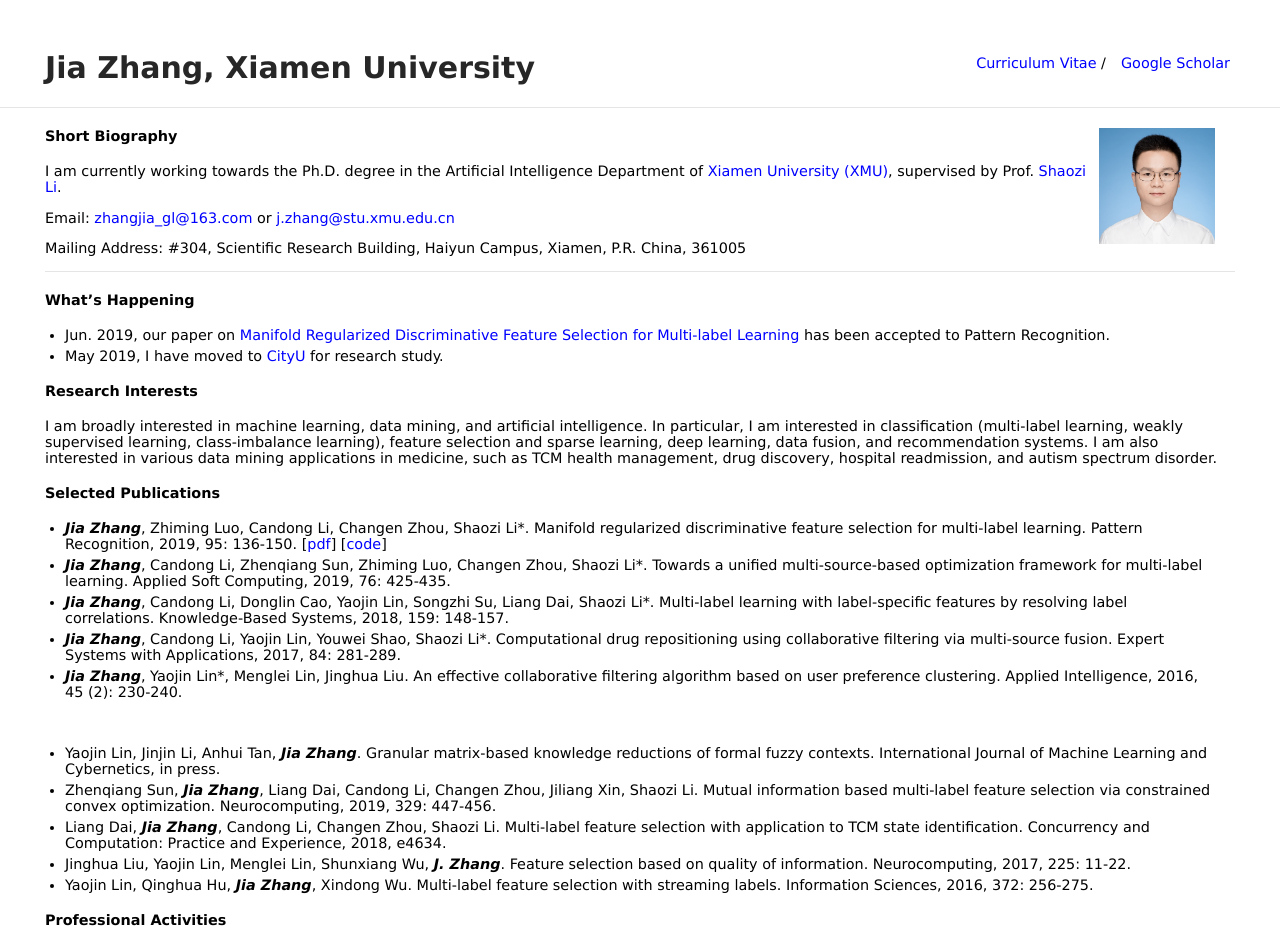
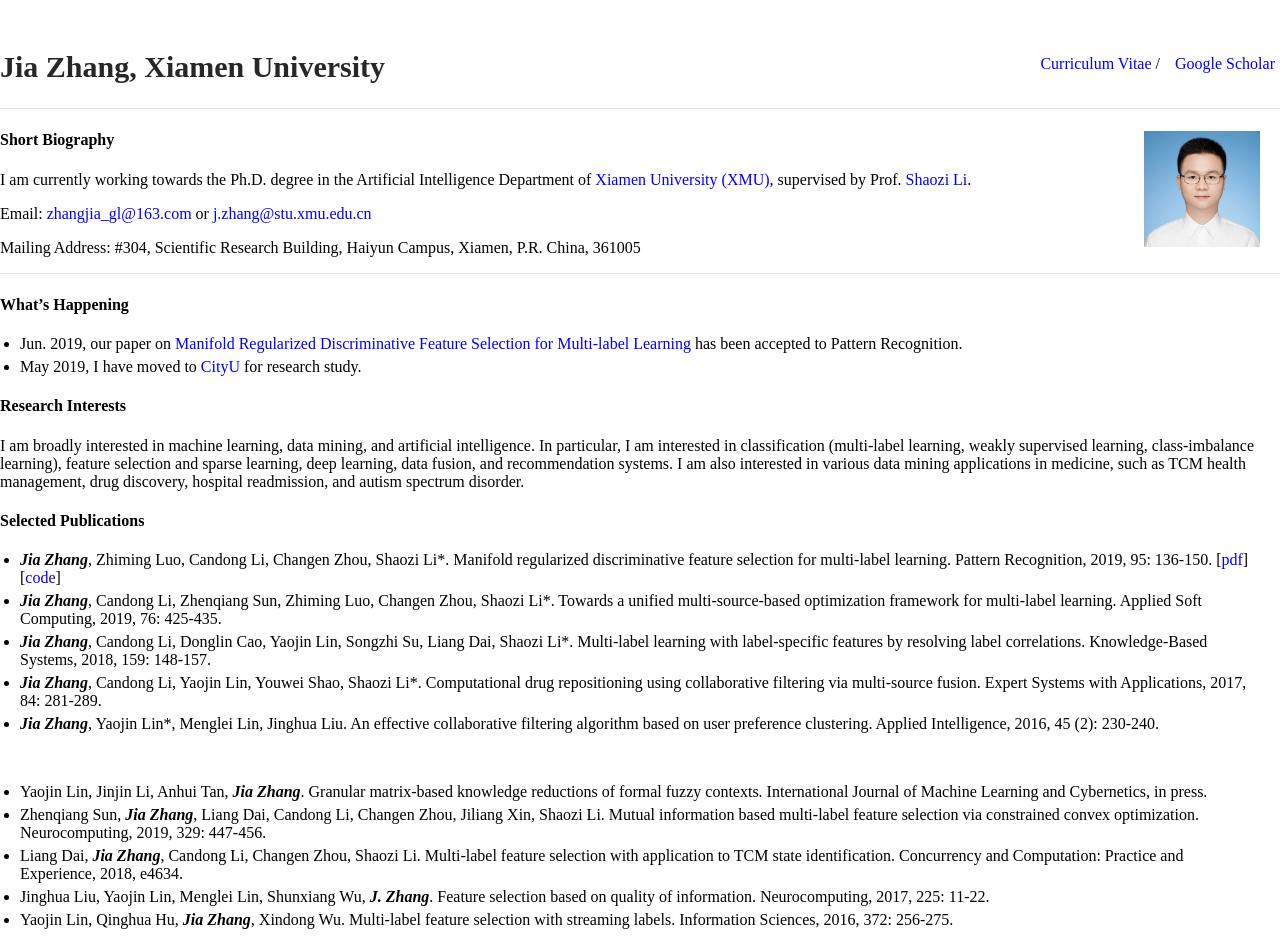
Before and after one commit to jiazhang-ml/jiazhang-ml.github.io, a Jekyll site: the page built from index.md, in a window 1280 px wide. Shown: the top 948 px of the page. Built offline with Jekyll 4.4.1, drawn with Linux system fonts in a browser that asks for light colours.

Commit message:
Update _style.scss

```diff
--- a/_sass/_style.scss
+++ b/_sass/_style.scss
@@ -11,8 +11,8 @@ html {
 }
 body {
     margin: 0;
-    font-family:"Century Gothic", "Lucida Grande", arial, sans-serif;
-    font-size: 90%;
+    font-family: "Times New Roman";
+    font-size: 100%;
     height: 100%;
 }
 a {
@@ -34,7 +34,7 @@ hr {
  */
 
 #author-name {
-    font-family:"Century Gothic", "Lucida Grande", arial, sans-serif;
+    font-family: "Times New Roman";
     font-weight:bold;
     font-size: 30px;
     color: #272727;
@@ -68,7 +68,7 @@ hr {
 /* Divs */
 
 .container {
-    max-width: 1190px;
+    max-width: 1470px;
     margin: auto;
 }
 .wrapper {
```
